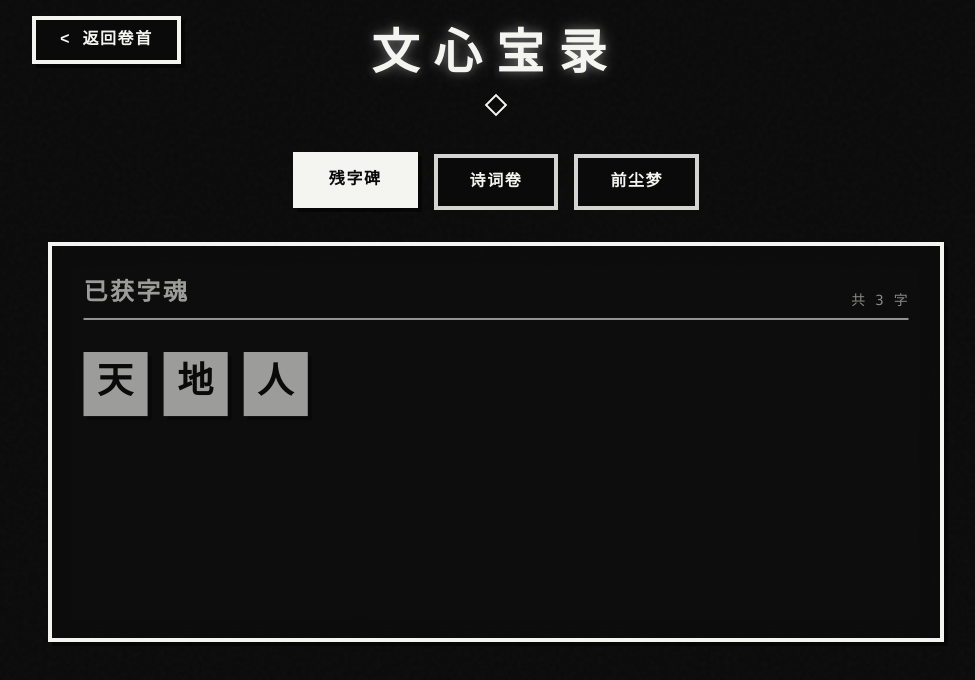
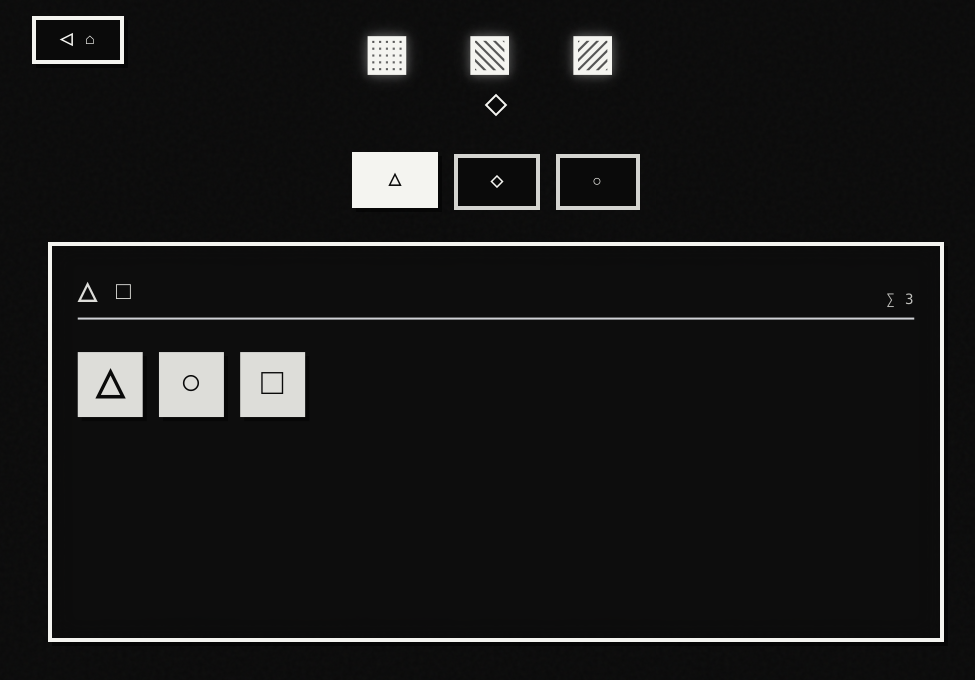
Before and after one commit to xuanyuanyiyun/Ink-Language-Wanderer, a React (Vite) app: page /collection in a window 1280 px wide. Shown: the top 680 px of the page, without its empty margins (144-1119 px from the left). Built offline with nearby package versions, Linux system fonts and the light colour scheme; a web font is replaced by a local one.

Commit message:
feat: 《墨语行者》8MB极简版游戏方案
Co-authored-by: traeagent <traeagent@users.noreply.github.com>

```diff
--- a/src/pages/Collection.tsx
+++ b/src/pages/Collection.tsx
@@ -9,14 +9,14 @@ export default function Collection() {
   const [activeTab, setActiveTab] = useState<'words' | 'poems' | 'memories'>('words');
 
   const allPoems = [
-    { id: '1', title: '《静夜思》', preview: '床前明月光...', desc: '【创作背景】李白在长安思乡之作。解锁此诗，方知游子之苦。', unlocked: unlockedPoems.includes('1') },
-    { id: '2', title: '《登鹳雀楼》', preview: '白日依山尽...', desc: '【创作背景】王之涣登高望远，体现了唐人的豪迈气象。', unlocked: unlockedPoems.includes('2') },
-    { id: '3', title: '《将进酒》', preview: '君不见黄河之水天上...', desc: '【创作背景】千古绝唱。传闻曾引发忘川震荡。', unlocked: unlockedPoems.includes('3') },
+    { id: '1', title: '◰ ◱', preview: '○ △ □...', desc: '∴ ∵ ∷ ∸ ∹', unlocked: unlockedPoems.includes('1') },
+    { id: '2', title: '◲ ◳', preview: '□ ■ ▨...', desc: '∺ ∻ ∼ ∽ ∾', unlocked: unlockedPoems.includes('2') },
+    { id: '3', title: '▤ ▥', preview: '▩ ▨ ▧...', desc: '∿ ≀ ≁ ≂ ≃', unlocked: unlockedPoems.includes('3') },
   ];
 
   const allMemories = [
-    { id: 'mem1', title: '师父的教导', content: '“文明是宇宙对抗熵增的唯一方式。一撇一捺，相互支撑，方为‘人’。”\n——你隐约记得，那是你第一次握笔时的场景。', unlocked: collectedMemories.includes('mem1') },
-    { id: 'mem2', title: '燃烧的禁书', content: '“若文明必伴苦难，此文明值得存否？不完美的文明，不如无文明。”\n——师父在火光中的背影，显得无比陌生。', unlocked: collectedMemories.includes('mem2') },
+    { id: 'mem1', title: '◈ ◉', content: '“◧ ◨ ◩ ◪”\n——▱ ▰ ▤ ▥', unlocked: collectedMemories.includes('mem1') },
+    { id: 'mem2', title: '◎ ●', content: '“◫ ◬ ◭ ◮”\n——▧ ▨ ▩ ◘', unlocked: collectedMemories.includes('mem2') },
   ];
 
   return (
@@ -30,12 +30,12 @@ export default function Collection() {
           onMouseEnter={() => audioSystem.playHover()}
           className="absolute -top-4 -left-4 px-6 py-2 border-4 border-paper bg-ink text-paper hover:bg-paper hover:text-ink transition-colors shadow-pixel font-bold tracking-widest"
         >
-          &lt; 返回卷首
+          ◁ ⌂
         </button>
 
         <div className="flex flex-col items-center mb-12">
           <h1 className="text-5xl text-center tracking-[0.3em] font-bold ink-glow relative">
-            文心宝录
+            ▦ ▧ ▨
           </h1>
           <div className="w-64 h-[2px] bg-paper/50 mt-6 relative">
             <div className="absolute left-1/2 -translate-x-1/2 top-1/2 -translate-y-1/2 w-4 h-4 bg-ink border-2 border-paper rotate-45"></div>
@@ -48,21 +48,21 @@ export default function Collection() {
             onClick={() => { audioSystem.playConfirm(); setActiveTab('words'); }}
             onMouseEnter={() => { if(activeTab !== 'words') audioSystem.playHover(); }}
           >
-            残字碑
+            △
           </button>
           <button
             className={`px-8 py-3 border-4 font-bold tracking-widest transition-all duration-200 ${activeTab === 'poems' ? 'border-paper bg-paper text-ink shadow-pixel translate-y-[-2px]' : 'border-paper-dark text-paper hover:border-paper bg-ink shadow-sm'}`}
             onClick={() => { audioSystem.playConfirm(); setActiveTab('poems'); }}
             onMouseEnter={() => { if(activeTab !== 'poems') audioSystem.playHover(); }}
           >
-            诗词卷
+            ◇
           </button>
           <button
             className={`px-8 py-3 border-4 font-bold tracking-widest transition-all duration-200 ${activeTab === 'memories' ? 'border-paper bg-paper text-ink shadow-pixel translate-y-[-2px]' : 'border-paper-dark text-paper hover:border-paper bg-ink shadow-sm'}`}
             onClick={() => { audioSystem.playConfirm(); setActiveTab('memories'); }}
             onMouseEnter={() => { if(activeTab !== 'memories') audioSystem.playHover(); }}
           >
-            前尘梦
+            ○
           </button>
         </div>
 
@@ -76,8 +76,8 @@ export default function Collection() {
           {activeTab === 'words' && (
             <div className="animate-breathe" style={{ animationDuration: '6s' }}>
               <div className="flex justify-between items-end mb-8 border-b-2 border-paper-dark/50 pb-2">
-                <h2 className="text-2xl tracking-widest font-bold">已获字魂</h2>
-                <span className="text-paper-dark font-mono text-sm">共 {collectedWords.length} 字</span>
+                <h2 className="text-2xl tracking-widest font-bold">△ □</h2>
+                <span className="text-paper-dark font-mono text-sm">∑ {collectedWords.length}</span>
               </div>
               <div className="flex flex-wrap gap-4">
                 {collectedWords.map((word, i) => (
@@ -86,7 +86,7 @@ export default function Collection() {
                   </div>
                 ))}
                 {collectedWords.length === 0 && (
-                  <p className="text-paper-dark w-full text-center py-10 tracking-widest">空空如也，前路漫漫...</p>
+                  <p className="text-paper-dark w-full text-center py-10 tracking-widest">. . .</p>
                 )}
               </div>
             </div>
@@ -95,8 +95,8 @@ export default function Collection() {
           {activeTab === 'poems' && (
             <div className="animate-breathe" style={{ animationDuration: '6s' }}>
               <div className="flex justify-between items-end mb-8 border-b-2 border-paper-dark/50 pb-2">
-                <h2 className="text-2xl tracking-widest font-bold">诗词图鉴</h2>
-                <span className="text-paper-dark font-mono text-sm">已解封 {unlockedPoems.length}/{allPoems.length}</span>
+                <h2 className="text-2xl tracking-widest font-bold">◇ ◈</h2>
+                <span className="text-paper-dark font-mono text-sm">⊞ {unlockedPoems.length}/{allPoems.length}</span>
               </div>
               <div className="grid grid-cols-1 md:grid-cols-2 gap-6">
                 {allPoems.map((poem) => (
@@ -109,10 +109,10 @@ export default function Collection() {
                     }`}
                   >
                     <div className="flex justify-between items-center">
-                      <h3 className="text-2xl font-bold tracking-widest">{poem.unlocked ? poem.title : '未解之谜'}</h3>
+                      <h3 className="text-2xl font-bold tracking-widest">{poem.unlocked ? poem.title : '???'}</h3>
                       {poem.unlocked && <div className="w-4 h-4 bg-accent/80 rounded-full"></div>}
                     </div>
-                    <p className="text-lg opacity-90">{poem.unlocked ? poem.preview : '??? ...'}</p>
+                    <p className="text-lg opacity-90">{poem.unlocked ? poem.preview : '...'}</p>
                     {poem.unlocked && (
                       <div className="mt-2 pt-3 border-t border-paper-dark/30">
                         <p className="text-sm text-paper-dark leading-relaxed">{poem.desc}</p>
@@ -127,15 +127,15 @@ export default function Collection() {
           {activeTab === 'memories' && (
             <div className="animate-breathe" style={{ animationDuration: '6s' }}>
               <div className="flex justify-between items-end mb-8 border-b-2 border-paper-dark/50 pb-2">
-                <h2 className="text-2xl tracking-widest font-bold">世界记忆</h2>
-                <span className="text-paper-dark font-mono text-sm">已寻回 {collectedMemories.length}/{allMemories.length}</span>
+                <h2 className="text-2xl tracking-widest font-bold">○ ◎</h2>
+                <span className="text-paper-dark font-mono text-sm">⊞ {collectedMemories.length}/{allMemories.length}</span>
               </div>
               <div className="flex flex-col gap-8">
                 {allMemories.map((mem) => (
                   <div key={mem.id} className="relative group">
                     {!mem.unlocked && (
                       <div className="absolute inset-0 bg-ink/90 backdrop-blur-sm z-10 flex items-center justify-center border-2 border-paper-dark/30">
-                        <span className="text-paper-dark tracking-widest">记忆尚未寻回...</span>
+                        <span className="text-paper-dark tracking-widest">...</span>
                       </div>
                     )}
                     <div className="border-l-4 border-paper pl-6 py-2 transition-colors group-hover:border-accent">
--- a/src/pages/Home.tsx
+++ b/src/pages/Home.tsx
@@ -6,9 +6,9 @@ export default function Home() {
   const navigate = useNavigate();
   const [selected, setSelected] = useState(0);
   const menus = [
-    { label: '开始游戏', action: () => { audioSystem.playConfirm(); navigate('/game'); } },
-    { label: '文心宝录', action: () => { audioSystem.playConfirm(); navigate('/collection'); } },
-    { label: '隐秘卷宗', action: () => { audioSystem.playConfirm(); alert('尚在封印中'); } },
+    { label: '▷', action: () => { audioSystem.playConfirm(); navigate('/game'); } },
+    { label: '☰', action: () => { audioSystem.playConfirm(); navigate('/collection'); } },
+    { label: '◬', action: () => { audioSystem.playConfirm(); alert('...'); } },
   ];
 
   useEffect(() => {
@@ -42,17 +42,17 @@ export default function Home() {
       <div className="border-4 border-paper p-12 bg-ink/90 backdrop-blur-sm max-w-lg w-full relative z-10 shadow-pixel flex flex-col items-center">
         {/* 顶部印章装饰 */}
         <div className="absolute -top-6 right-12 w-12 h-12 bg-accent text-paper flex items-center justify-center border-2 border-ink shadow-pixel rotate-12 select-none">
-          <span className="text-xl font-bold writing-vertical-rl">初卷</span>
+          <span className="text-xl font-bold writing-vertical-rl">◈</span>
         </div>
 
         <h1 className="text-7xl text-center mb-6 tracking-[0.2em] ink-glow font-bold relative">
           <span className="absolute -inset-2 opacity-10 bg-paper blur-xl"></span>
-          墨语行者
+          ▧ ▨ ▦
         </h1>
 
         <div className="text-center mb-16 text-paper-dark relative">
           <div className="absolute left-1/2 -translate-x-1/2 top-1/2 -translate-y-1/2 w-32 h-[1px] bg-paper-dark/30"></div>
-          <p className="bg-ink relative z-10 px-4 text-sm tracking-widest uppercase">机制驱动 · 以文为武</p>
+          <p className="bg-ink relative z-10 px-4 text-sm tracking-widest uppercase">∴ ∵ ∷</p>
         </div>
 
         <div className="flex flex-col gap-6 w-full max-w-[240px]">
@@ -82,9 +82,9 @@ export default function Home() {
         </div>
 
         <div className="mt-20 flex flex-col items-center gap-2">
-          <p className="text-xs text-paper-dark animate-pulse opacity-70">（点击或按键开启音效与音乐）</p>
+          <p className="text-xs text-paper-dark animate-pulse opacity-70">( ⚿ )</p>
           <div className="w-full h-[2px] bg-gradient-to-r from-transparent via-paper-dark/50 to-transparent"></div>
-          <p className="text-xs text-paper-dark mt-2 font-mono">© 2026 Ink Walker Studio</p>
+          <p className="text-xs text-paper-dark mt-2 font-mono">© ■ □</p>
         </div>
       </div>
     </div>
--- a/src/store/gameStore.ts
+++ b/src/store/gameStore.ts
@@ -60,7 +60,7 @@ export const useGameStore = create<GameState>((set, get) => ({
   wenqi: 100,
   maxWenqi: 100,
   form: 'brush',
-  collectedWords: ['天', '地', '人'],
+  collectedWords: ['△', '○', '□'],
   unlockedPoems: [],
   collectedMemories: [],
   currentPoemCombat: null,
```
